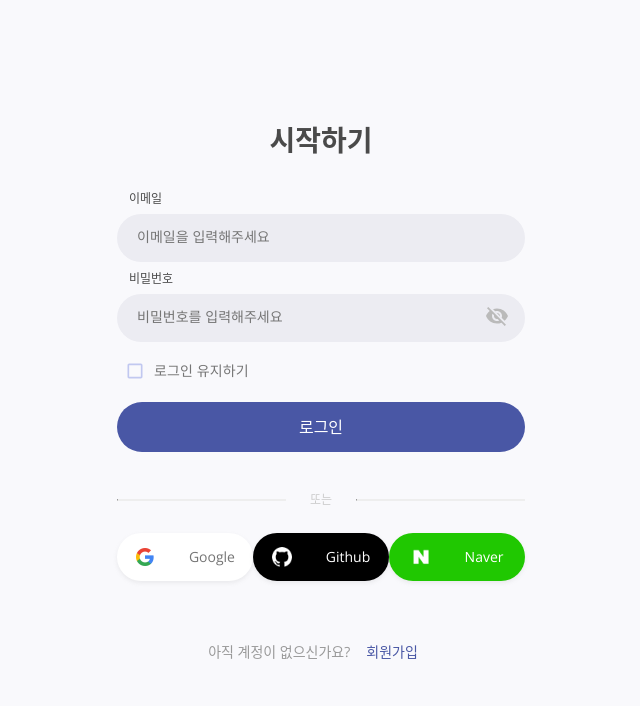
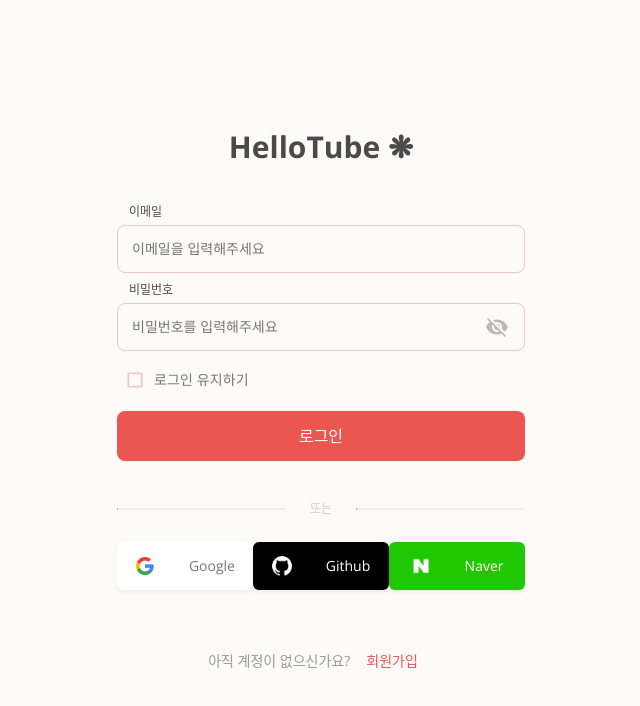
Before and after one commit to gparkkii/hellotube, a React app in the folder client/: page /login in a window 1280 px wide. Shown: the top 706 px of the page, without its empty margins (319-959 px from the left). Built offline with nearby package versions, Linux system fonts and the light colour scheme; no server answers.

Commit message:
fix : 로그인 및 회원가입 페이지 스타일링 수정

```diff
--- a/client/src/components/LogIn/Content.js
+++ b/client/src/components/LogIn/Content.js
@@ -4,13 +4,13 @@
 import { loginUser } from 'modules/actions/user';
 import { useForm } from 'react-hook-form';
 import { PasswordError, EmailError } from 'library/options/errors';
-import { ContentTitle, ErrorMessage } from 'styles/typography/styles';
+import { ErrorMessage, LogoTitle } from 'styles/typography/styles';
 import {
   FormBox,
   InputBox,
   AbsoluteBox,
-  FilledInput,
-  BorderButton,
+  OutlinedInput,
+  FilledButton,
   AbsoluteButton,
 } from 'styles/form/styles';
 import styled from 'styled-components';
@@ -18,6 +18,7 @@
 import IconButton from '@material-ui/core/IconButton';
 import Visibility from '@material-ui/icons/Visibility';
 import VisibilityOff from '@material-ui/icons/VisibilityOff';
+import logo from 'assets/logo.png';
 import OAuthLogin from './OAuth/OAuthLogin';
 
 function Content({ history }) {
@@ -55,8 +56,8 @@
 
   return (
     <>
-      <ContentTitle>시작하기</ContentTitle>
       <FormBox onSubmit={handleSubmit(onSubmit)}>
+        <LogoTitle>HelloTube ❋</LogoTitle>
         <InputBox>
           <label
             className={errors.email ? 'errorTypeLabel' : null}
@@ -64,7 +65,7 @@
           >
             이메일
           </label>
-          <FilledInput
+          <OutlinedInput
             id="email"
             name="email"
             type="text"
@@ -87,7 +88,7 @@
             비밀번호
           </label>
           <AbsoluteBox>
-            <FilledInput
+            <OutlinedInput
               id="password"
               name="password"
               type={ShowPassword ? 'text' : 'password'}
@@ -131,9 +132,9 @@
           checked={RememberId}
           onChange={handleChange}
         />
-        <BorderButton type="submit" onClick={handleSubmit(onSubmit)}>
+        <FilledButton type="submit" onClick={handleSubmit(onSubmit)}>
           로그인
-        </BorderButton>
+        </FilledButton>
       </FormBox>
       <FormBox>
         <LineBox>
@@ -186,6 +187,6 @@
   & span:last-child {
     font-weight: 500;
     font-size: inherit;
-    color: #4957a5;
+    color: #eb5650;
   }
 `;
--- a/client/src/components/MyPage/UserProfile.js
+++ b/client/src/components/MyPage/UserProfile.js
@@ -1,3 +1,4 @@
+/* eslint-disable no-underscore-dangle */
 import React, { useCallback } from 'react';
 import axios from 'axios';
 import { useSelector } from 'react-redux';
@@ -39,10 +40,11 @@
     mode: 'onTouched',
   });
 
-  const { _id } = useSelector(state => state.user.profile);
+  const _id = useSelector(state => state.user.profile?._id);
   const [BlankBg, BlankColor] = useColorMaker(createGravatar);
 
-  const onSubmit = useCallback(data => {
+  const onSubmit = useCallback(
+    data => {
       axios.post('api/user/update', { _id, data }).then(response => {
         if (response.data.success) {
           alert(`${response.data.message}`);
@@ -50,7 +52,9 @@
           alert(`${response.data.message}`);
         }
       });
-  }, []);
+    },
+    [_id],
+  );
 
   return (
     <>
--- a/client/src/components/common/AuthHeader.js
+++ b/client/src/components/common/AuthHeader.js
@@ -1,13 +1,14 @@
 import React from 'react';
 import styled from 'styled-components';
 import { NavLink } from 'react-router-dom';
+import logo from 'assets/logo.png';
 
 const AuthHeader = () => {
   return (
     <StyledHeader>
       <NavLink to="/">
-        <h2>👩🏼‍💻</h2>
-        <p>gparkkii</p>
+        <img src={logo} alt="logo" />
+        <p>HelloTube</p>
       </NavLink>
     </StyledHeader>
   );
@@ -25,10 +26,9 @@
     display: flex;
     flex-direction: row;
     align-items: center;
-    & h2 {
-      font-size: 24px;
-      font-weight: 600;
-      margin: 0px 8px;
+    & img {
+      width: 24px;
+      margin-right: 4px;
     }
     & p {
       font-size: 16px;
--- a/client/src/components/common/Loading.js
+++ b/client/src/components/common/Loading.js
@@ -2,7 +2,7 @@
 import styled from 'styled-components';
 import logo from 'assets/logo.png';
 import { FlexContainer } from 'styles/container/styles';
-import { bounce, slidein } from 'styles/keyframes';
+import { bounce } from 'styles/keyframes';
 
 const Loading = () => {
   return (
--- a/client/src/styles/form/StyledCheckBox.js
+++ b/client/src/styles/form/StyledCheckBox.js
@@ -17,12 +17,12 @@
     },
     '&:hover': {
       '& span': {
-        color: '#3f51b5',
+        color: '#eb5650',
       },
     },
     '&:focus-within': {
       '& span': {
-        color: '#3f51b5',
+        color: '#eb5650',
       },
     },
   },
@@ -30,9 +30,9 @@
 
 const CheckboxStyles = withStyles({
   root: {
-    color: '#c1c8f0',
+    color: '#f2c4c2',
     '&$checked': {
-      color: '#3f51b5',
+      color: '#eb5650',
     },
   },
   checked: {},
--- a/client/src/styles/form/styles.js
+++ b/client/src/styles/form/styles.js
@@ -56,7 +56,7 @@
     color: ${({ theme }) => theme.textColor};
   }
   &: focus-within {
-    color: #4957a5;
+    color: #eb5650;
   }
 `;
 
@@ -80,14 +80,14 @@
   height: 48px;
   padding: 0px 14px;
   background-color: transparent;
-  border: 1px solid #c1c8f0;
-  border-radius: 4px;
+  border: 1px solid #f2c4c2;
+  border-radius: 8px;
   &:hover {
-    border: 1px solid #4957a5;
+    border: 1px solid #eb5650;
   }
   &:focus {
-    border: 1px solid #4957a5;
-    box-shadow: inset 0 0 0 1px #4957a5;
+    border: 1px solid #eb5650;
+    box-shadow: inset 0 0 0 1px #eb5650;
   }
 `;
 
@@ -101,11 +101,11 @@
   border-radius: 30px;
   margin-top: 2px;
   &:hover {
-    border: 1px solid #4957a5;
+    border: 1px solid #eb5650;
   }
   &:focus {
-    border: 1px solid #4957a5;
-    box-shadow: inset 0 0 0 1px #4957a5;
+    border: 1px solid #eb5650;
+    box-shadow: inset 0 0 0 1px #eb5650;
   }
   ${props =>
     props.readOnly &&
@@ -121,15 +121,15 @@
   height: 42px;
   padding: 0px 10px;
   font-size: 16px;
-  color: #4957a5;
+  color: #eb5650;
   background-color: transparent;
   border: 1px solid transparent;
   border-bottom: 1px solid #ccc;
   &:hover {
-    border-bottom: 1px solid #4957a5;
+    border-bottom: 1px solid #eb5650;
   }
   &:focus {
-    border-bottom: 1px solid #4957a5;
+    border-bottom: 1px solid #eb5650;
   }
 `;
 
@@ -145,7 +145,7 @@
   margin-top: ${props => props.marginTop || '10px'};
   font-size: 16px;
   color: #fff;
-  background-color: #4957a5;
+  background-color: #eb5650;
   border-radius: 30px;
 `;
 
@@ -155,8 +155,8 @@
   margin-top: ${props => props.marginTop || '10px'};
   font-size: 16px;
   color: #fff;
-  background-color: #4957a5;
-  border-radius: 4px;
+  background-color: #eb5650;
+  border-radius: 8px;
 `;
 
 export const OutlinedButton = styled.button`
@@ -164,8 +164,8 @@
   height: 52px;
   margin-top: ${props => props.marginTop || '10px'};
   font-size: 16px;
-  color: #4957a5;
-  border: 1px solid #4957a5;
+  color: #eb5650;
+  border: 1px solid #eb5650;
   border-radius: 4px;
 `;
 
@@ -177,11 +177,11 @@
   color: ${({ theme }) => theme.textColor};
   background-color: ${({ theme }) => theme.inputFilled};
   &:hover {
-    border: 1px solid #4957a5;
+    border: 1px solid #eb5650;
   }
   &:focus {
-    border: 1px solid #4957a5;
-    box-shadow: inset 0 0 0 1px #4957a5;
+    border: 1px solid #eb5650;
+    box-shadow: inset 0 0 0 1px #eb5650;
   }
   ${props =>
     props.readOnly &&
@@ -202,7 +202,7 @@
   justify-content: center;
   width: 33.3%;
   height: 48px;
-  border-radius: 30px;
+  border-radius: 6px;
   box-shadow: ${({ theme }) => theme.boxShadow};
   cursor: pointer;
   color: ${props => props.color || '#757575'};
@@ -281,13 +281,13 @@
   & label {
     width: 33.3%;
     height: 48px;
-    border: 1px solid #c1c8f0;
+    border: 1px solid #f2c4c2;
     border-radius: 30px;
     font-size: 15px;
     line-height: 48px;
     text-align: center;
     &: hover {
-      border: 1px solid #4957a5;
+      border: 1px solid #eb5650;
     }
   }
 `;
--- a/client/src/styles/index.css
+++ b/client/src/styles/index.css
@@ -119,8 +119,8 @@
 }
 
 .focusedLabel {
-  border: 1px solid #4957a5 !important;
-  color: #4957a5;
+  border: 1px solid #eb5650 !important;
+  color: #eb5650;
   font-weight: 500;
 }
 
--- a/client/src/styles/theme/theme.js
+++ b/client/src/styles/theme/theme.js
@@ -1,5 +1,5 @@
 export const lightTheme = {
-  bgColor: '#F9F9FC',
+  bgColor: '#FDFAFA',
   textColor: '#4a4a4a',
   borderColor: '1px solid #eaeaea',
   inputFilled: '#ECECF2',
--- a/client/src/styles/typography/styles.js
+++ b/client/src/styles/typography/styles.js
@@ -5,9 +5,24 @@
   font-weight: 500;
 `;
 
+export const LogoTitle = styled.div`
+  display: flex;
+  flex-direction: column;
+  align-items: center;
+  justify-content: center;
+  width: 100%;
+  font-size: 30px;
+  font-weight: 700;
+  margin-bottom: 30px;
+  & img {
+    width: 36px;
+    margin-right: 4px;
+  }
+`;
+
 export const ContentTitle = styled.h2`
-  font-size: 28px;
-  font-weight: 600;
+  font-size: 30px;
+  font-weight: 700;
   margin-bottom: 10px;
 `;
 
@@ -33,7 +48,7 @@
 `;
 
 export const AlertMessage = styled.p`
-  color: #4957a5;
+  color: #eb5650;
   font-size: 14px;
   width: 100%;
   text-align: center;
@@ -45,7 +60,7 @@
   font-weight: 500;
   margin-left: 4px;
   & strong {
-    color: #3f51b5;
+    color: #eb5650;
     font-weight: 600;
   }
 `;
@@ -57,7 +72,7 @@
   text-align: center;
   margin: 28px 0px;
   & strong {
-    color: #4957a5;
+    color: #eb5650;
   }
 `;
 
```
Also changed, not shown: 1 other file (tests, documents, lock files or other folders). Lines whose indentation alone changed are shown as unchanged.
